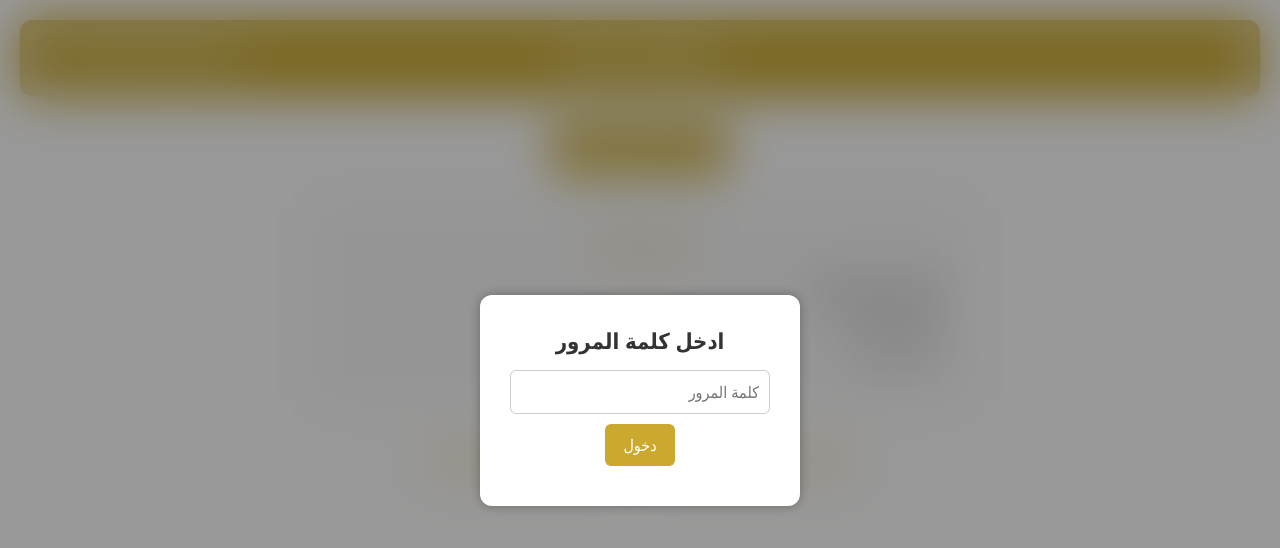
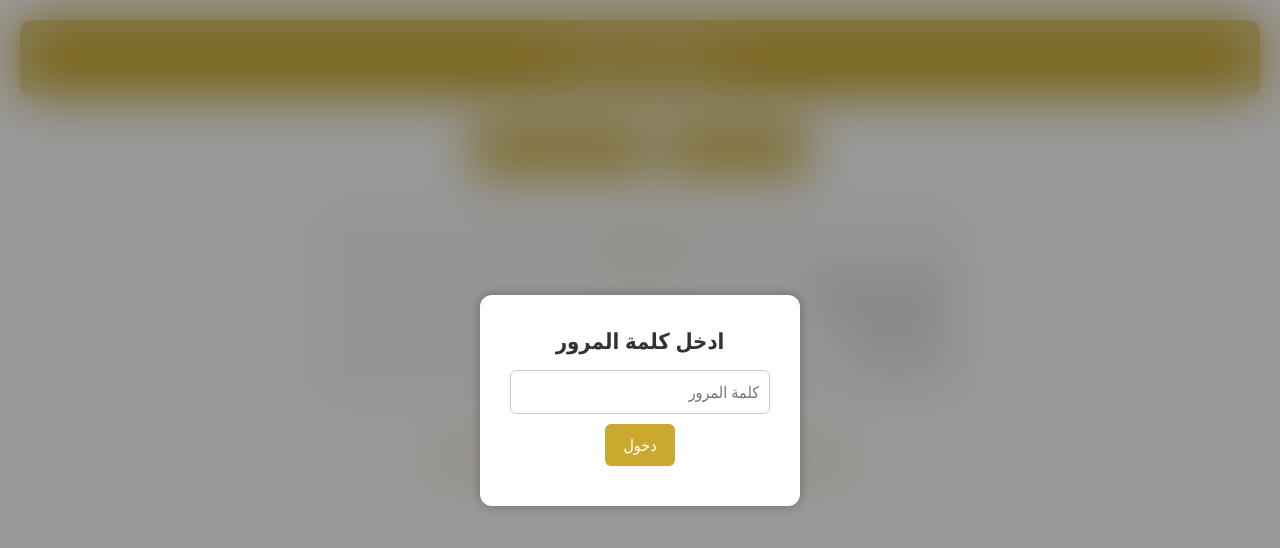
Before and after one commit to wp-fully/cms, a plain HTML site: page index.html in a window 1280 px wide. Drawn offline with Linux system fonts and the light colour scheme.

Commit message:
Update index.html

```diff
--- a/index.html
+++ b/index.html
@@ -207,12 +207,15 @@
 
   <header>
     Amer Outlet
-    <div class="datetime" id="datetime"></div>
+
   </header>
 
   <div class="buttons">
     <a href="https://docs.google.com/spreadsheets/d/1qAUdEfsk9GRRVu6qQPSvotxAuG_hupIj/edit?gid=1813946621#gid=1813946621" target="_blank">
-     شيت متابعة الطلبات
+    بيانات المخزون
+    </a>
+    <a href="https://docs.google.com/spreadsheets/d/1WuBJBrWzeMqeXjio-zJby0US_84-5JgxDNvEcCwloPg/edit?usp=sharing" target="_blank">
+       متابعة طلبات الشراء
     </a>
   </div>
 
```
